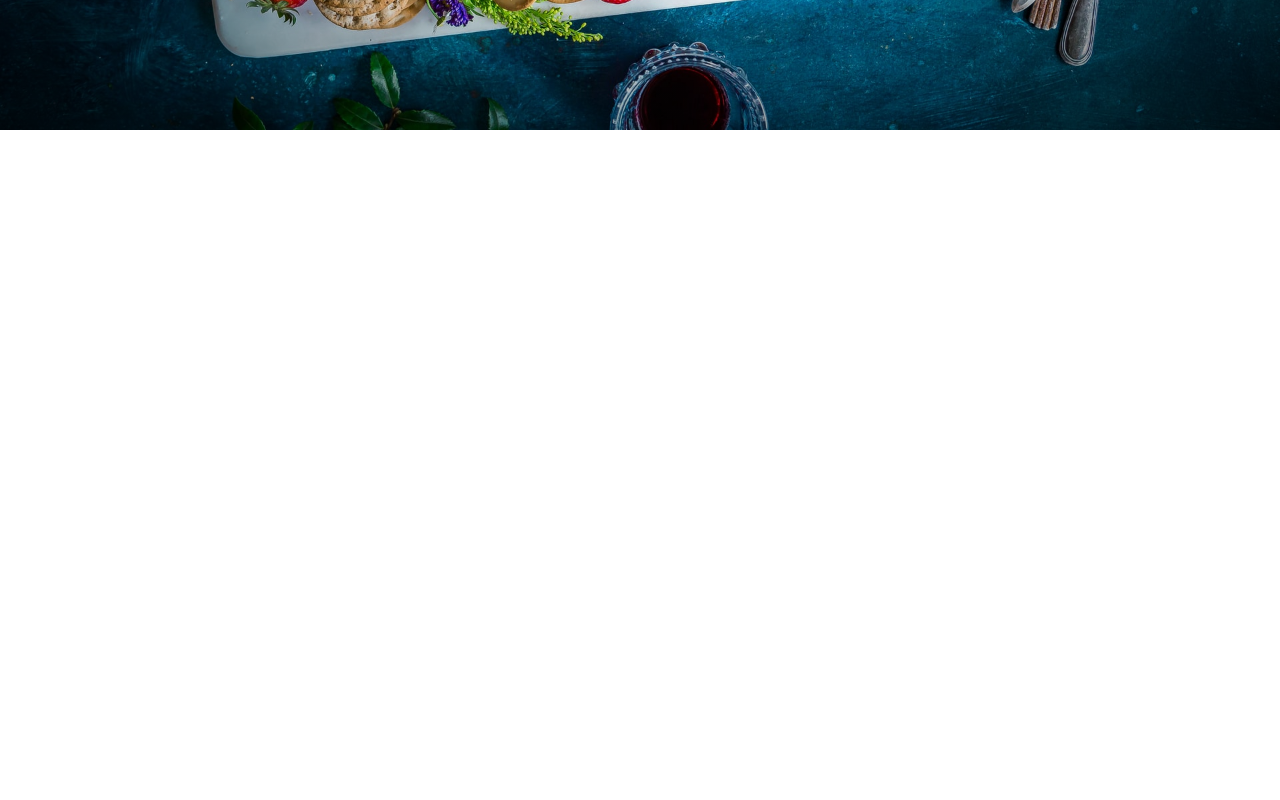
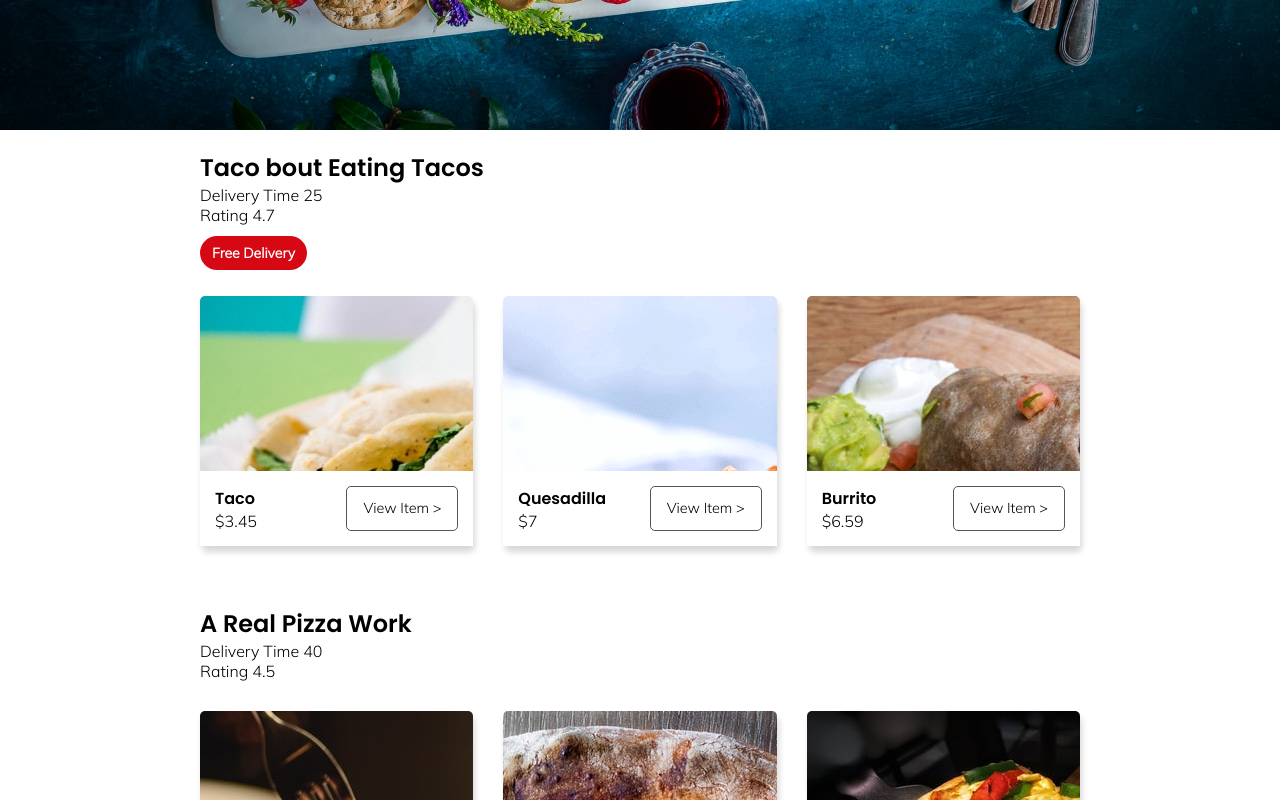
Before and after one commit to Gokhan-Unal/nuxtfoodapp, a Nuxt app: page / in a window 1280 px wide. Shown: the part 540-1340 px from the top of the page. Before the commit the page ends 800 px from the top, so only its background shows below. Built offline with nearby package versions, Linux system fonts and the light colour scheme.

Commit message:
Restaurant Grid

```diff
--- /dev/null
+++ b/components/AppRestaurantInfo.vue
@@ -0,0 +1,51 @@
+<template>
+  <section class="restaurantinfo">
+    <div v-for="store in fooddata" :key="store.id">
+      <h2>{{ store.name }}</h2>
+      <p>Delivery Time {{ store.deliveryTime }}</p>
+      <p>Rating {{ store.rating }}</p>
+      <p v-if="store.freeDelivery" class="label">
+        <span>Free Delivery</span>
+      </p>
+      <div class="row">
+        <div
+          v-for="menuItem in store.menu"
+          :key="menuItem.id"
+          class="items"
+          :style="`background:url(${menuItem.img})
+          no-repeat
+          center
+          center`"
+        >
+          <div class="iteminfo">
+            <div>
+              <h4>
+                {{ menuItem.item }}
+              </h4>
+              <p>${{ priceFormatting(menuItem.price) }}</p>
+            </div>
+            <button class="ghost">View Item ></button>
+          </div>
+        </div>
+      </div>
+    </div>
+  </section>
+</template>
+
+<script>
+import { mapState } from "vuex";
+
+export default {
+  computed: {
+    ...mapState(["fooddata"]),
+  },
+  methods: {
+    priceFormatting(price) {
+      return price.toString().replace(/\B(?=(\d{3})+(?!\d))/g, ",");
+    },
+  },
+};
+</script>
+
+<style lang="scss" scoped>
+</style>
--- a/pages/index.vue
+++ b/pages/index.vue
@@ -1,13 +1,15 @@
 <template>
   <main class="container">
     <app-header />
+    <app-restaurant-info />
   </main>
 </template>
 
 <script>
 import AppHeader from "../components/AppHeader.vue";
+import AppRestaurantInfo from "../components/AppRestaurantInfo.vue";
 export default {
-  components: { AppHeader },
+  components: { AppHeader, AppRestaurantInfo },
   name: "IndexPage",
 };
 </script>
```
